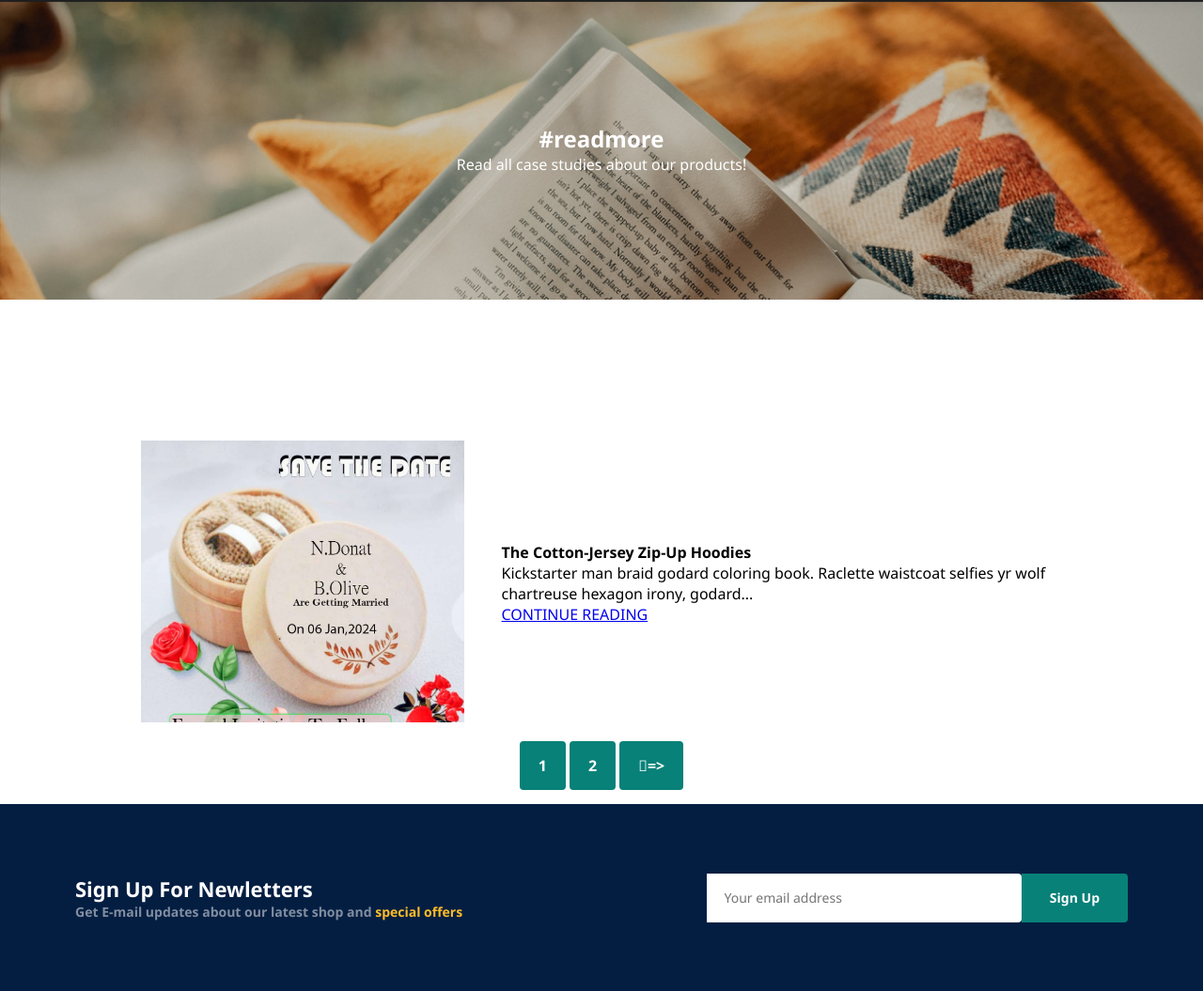
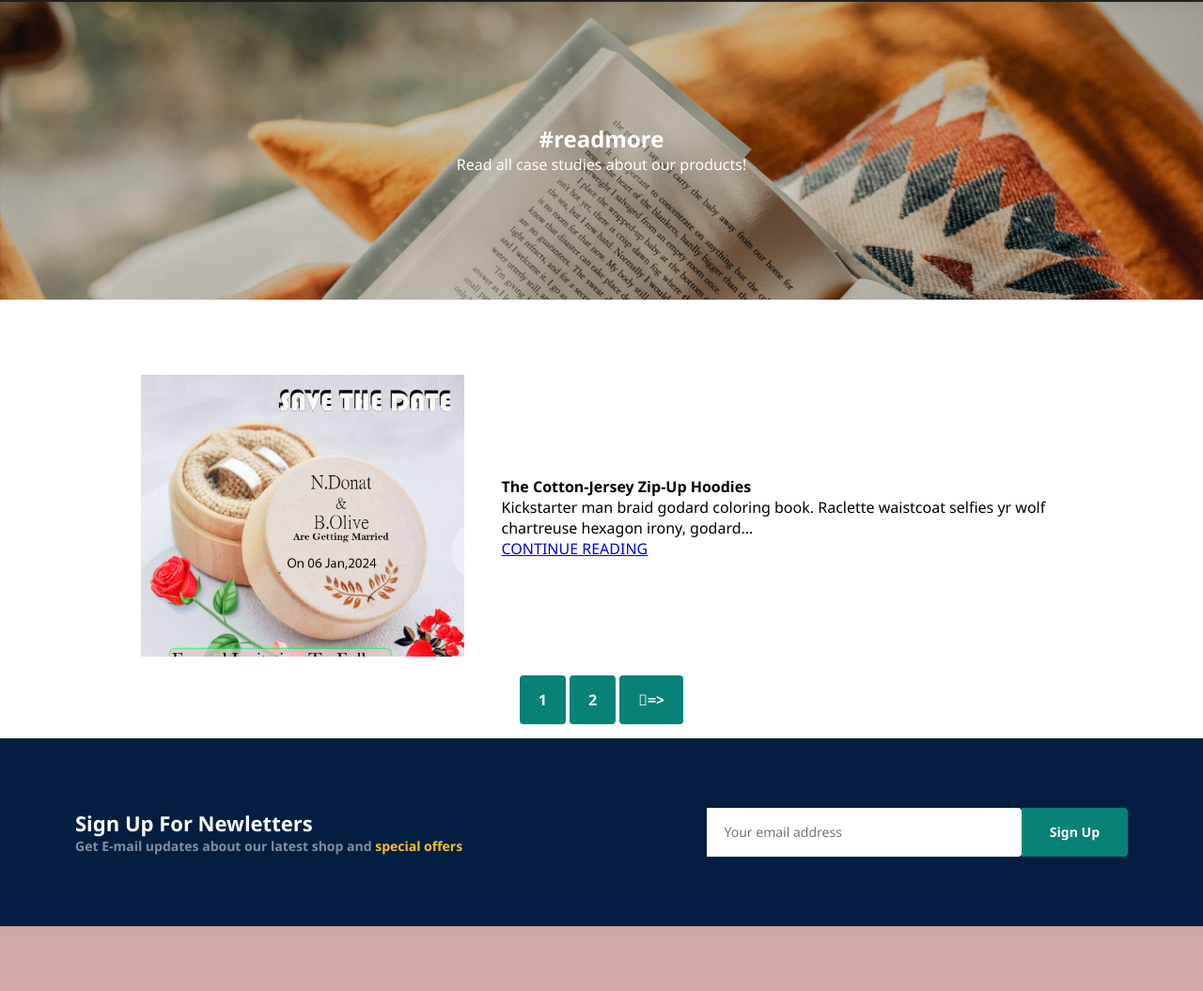
Before and after one commit to Ndaziramiyep/Umurava-online-learning-project, a PHP site: page /Html/blog.html in a window 1280 px wide. Shown: the part 95-1150 px from the top of the page at 94% size. Run offline with PHP 8.4, Linux system fonts and the light colour scheme; some libraries are stand-ins or nearby versions.

Commit message:
system correction

```diff
--- a/Frontend/css/style.css
+++ b/Frontend/css/style.css
@@ -594,7 +594,7 @@ footer .copyright {
 }
 
 #blog {
-    padding: 150px 150px 0 150px;
+    padding: 80px 150px 0 150px;
 }
 #blog .blog-box {
     display: flex;
```
